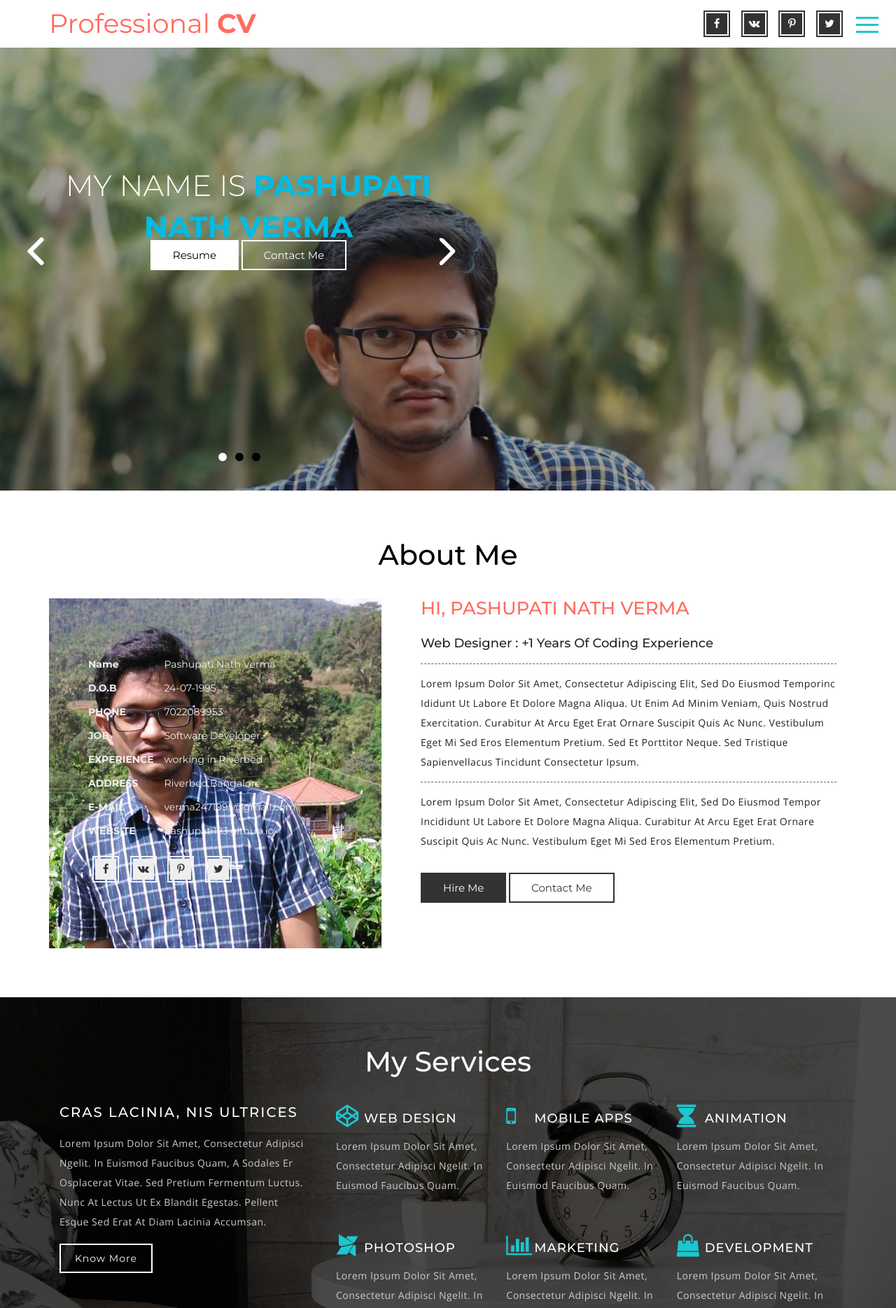
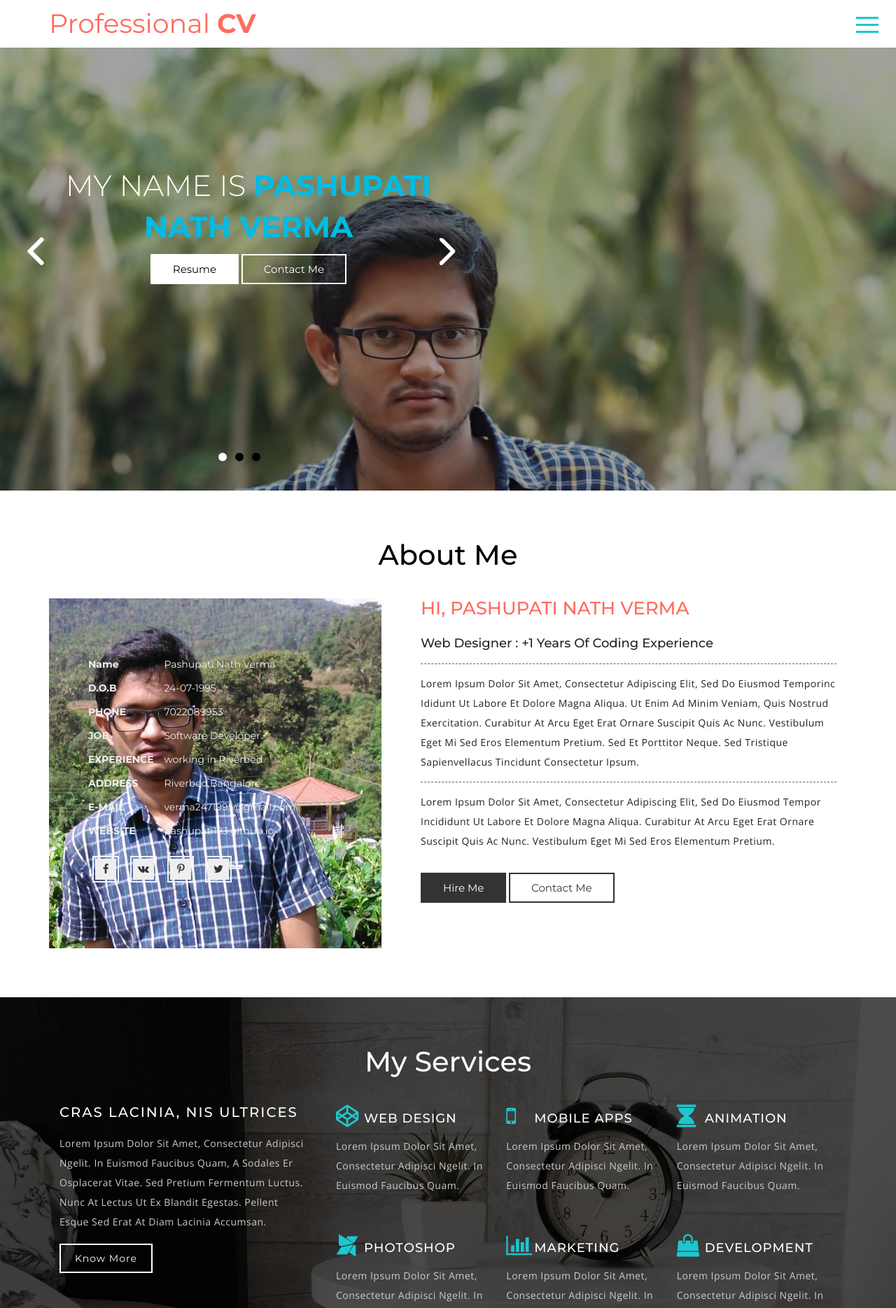
Before and after one commit to pashupati123/pashupati123.github.io, a Jekyll site: the page index.html, which Jekyll copies as it is, in a window 1280 px wide. Shown: the top 1869 px of the page at 70% size. Built offline with Jekyll 4.4.1, drawn with Linux system fonts in a browser that asks for light colours; nearby versions of some CDN libraries; library files that are not in the unit come from our copies.

Commit message:
Update index.html

```diff
--- a/index.html
+++ b/index.html
@@ -47,7 +47,7 @@ Smartphone Compatible web template, free webdesigns for Nokia, Samsung, LG, Sony
 							  </div>
 							  <!-- Logo -->
 							<div class="right">
-								<div class="w3-socials">
+								<!--div class="w3-socials">
 									<ul>
 										<li>
 											<a href="#"><span class="fa fa-facebook"></span></a>
@@ -62,7 +62,7 @@ Smartphone Compatible web template, free webdesigns for Nokia, Samsung, LG, Sony
 											<a href="#"><span class="fa fa-twitter"></span></a>
 										</li>
 									</ul>
-								</div>
+								</div-->
 								<div class="clearfix"></div>
 							</div>
 						</div>
@@ -102,6 +102,7 @@ Smartphone Compatible web template, free webdesigns for Nokia, Samsung, LG, Sony
 							<li>
 							<div class="w3l-info">
 								<h1>My name is <span>Pashupati Nath Verma</span></h1>
+								<br>
 
 								<ul>
 									<li><a href="https://drive.google.com/open?id=12syM9w5n-OQkOO2L1Q1_pwmJVaakzl2F" class="w3ls_more" >Resume</a></li>
```
